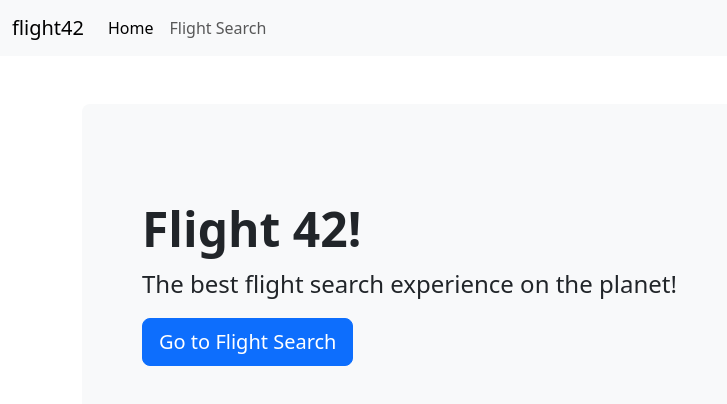
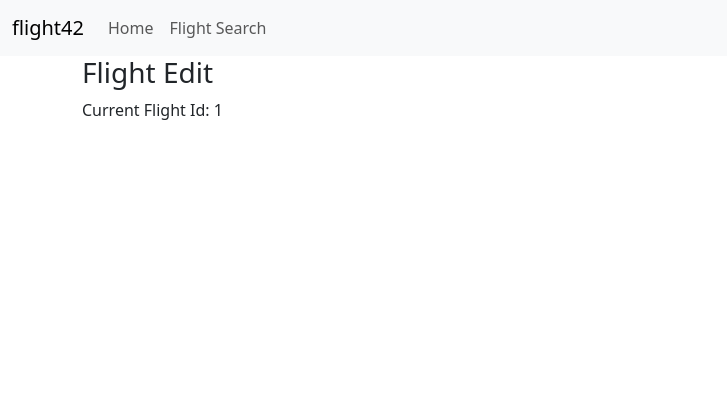
Before and after one commit to danielmurrmann/flight-app-bt, an Angular app: page /flight-edit/1 in a window 1280 px wide. Before the commit this address led to /home. Shown: the top 404 px of the page, without its empty margins (0-727 px from the left). Built offline with nearby package versions, Linux system fonts and the light colour scheme.

Commit message:
74 – Implement Routing with Parameters to the FlightEditView

```diff
--- a/src/app/app.routes.ts
+++ b/src/app/app.routes.ts
@@ -1,6 +1,7 @@
 import { Routes } from '@angular/router';
 import { HomeView } from './home-view/home-view';
 import { FlightSearchView } from './flight-search-view/flight-search-view';
+import { FlightEditView } from './flight-edit-view/flight-edit-view';
 
 export const routes: Routes = [
     {
@@ -14,6 +15,9 @@ export const routes: Routes = [
         path: 'flight-search',
         component: FlightSearchView
     }, {
+        path: 'flight-edit/:id',
+        component: FlightEditView
+    }, {
         path: '**',
         redirectTo: '/home'
     }
--- a/src/app/flight-card/flight-card.html
+++ b/src/app/flight-card/flight-card.html
@@ -13,5 +13,6 @@
         } @else {
             <button class="btn btn-primary" (click)="select()">Select</button>
         }
+        <button class="btn btn-secondary ms-3" [routerLink]="['/flight-edit', flight().id]">Edit</button>
     </div>
 </div>
--- a/src/app/flight-card/flight-card.ts
+++ b/src/app/flight-card/flight-card.ts
@@ -2,10 +2,11 @@ import { Component, input, linkedSignal, model, output } from '@angular/core';
 import { initialFlight } from '../entities/flight';
 import { DatePipe } from '@angular/common';
 import { CityPipe } from '../pipes/city-pipe';
+import { RouterLink } from '@angular/router';
 
 @Component({
   selector: 'app-flight-card',
-  imports: [DatePipe, CityPipe],
+  imports: [DatePipe, CityPipe, RouterLink],
   templateUrl: './flight-card.html'
 })
 export class FlightCard {
--- /dev/null
+++ b/src/app/flight-edit-view/flight-edit-view.html
@@ -0,0 +1,2 @@
+<h3>Flight Edit</h3>
+<div>Current Flight Id: {{flightId()}}</div>
--- /dev/null
+++ b/src/app/flight-edit-view/flight-edit-view.ts
@@ -0,0 +1,20 @@
+import { Component, inject, signal } from '@angular/core';
+import { ActivatedRoute } from '@angular/router';
+
+@Component({
+  selector: 'app-flight-edit-view',
+  imports: [],
+  templateUrl: './flight-edit-view.html',
+})
+export class FlightEditView {
+  private readonly activatedRoute = inject(ActivatedRoute);
+  protected readonly flightId = signal(0);
+
+  constructor() {
+    this.activatedRoute.paramMap.subscribe(params => {
+      const flightId = params.get('id');
+      // backend request
+      this.flightId.set(flightId ? parseInt(flightId) : 0);
+    });
+  }
+}
```
Also changed, not shown: 1 other file (tests, documents, lock files or other folders).
